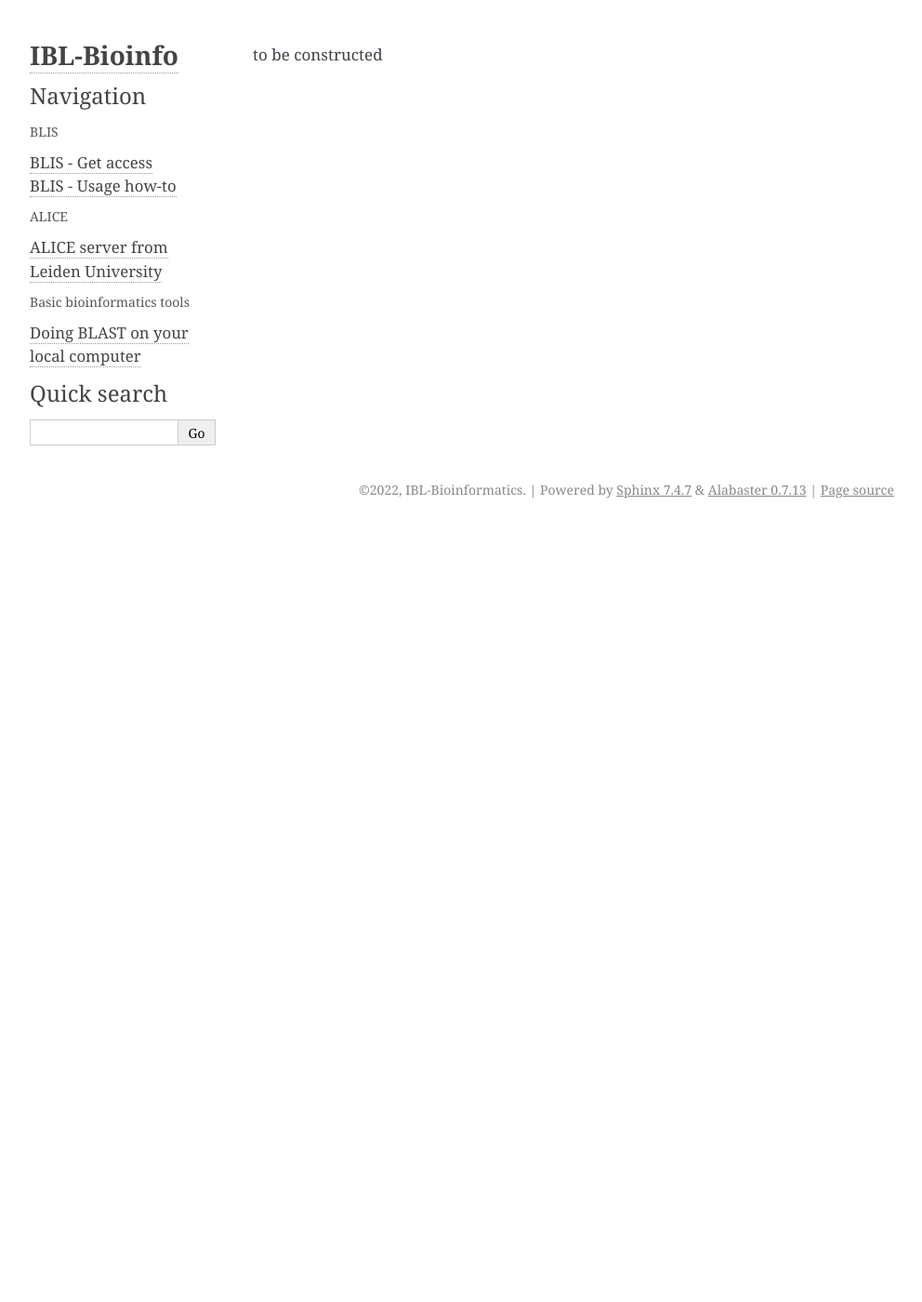
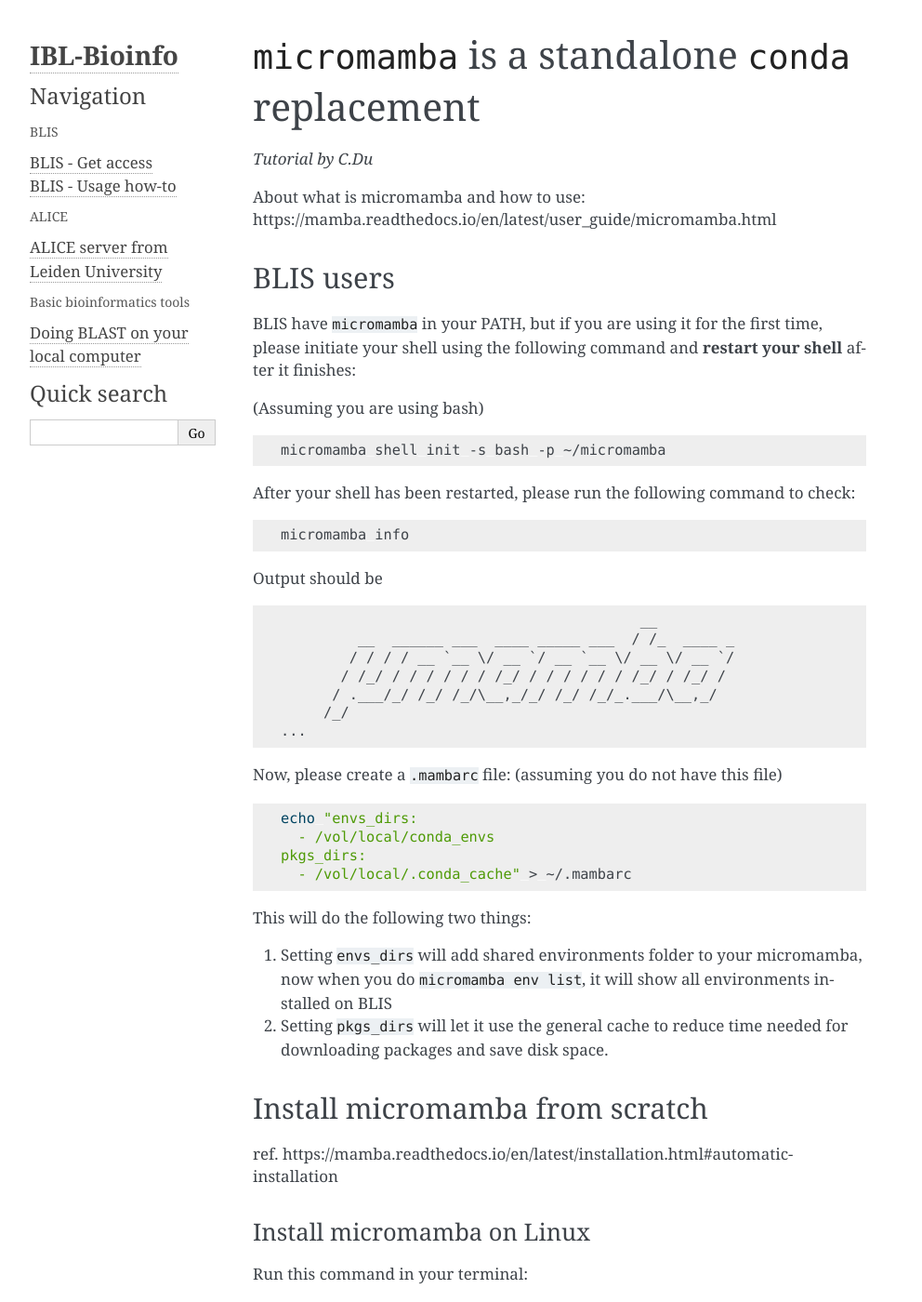
Before and after one commit to snail123815/IBL-bioinfomatics-wiki, a Sphinx documentation site: the page built from docs/source/basic_tools/micromamba.md, in a window 1280 px wide and 1400 px high. Shown: the whole window at 93% size, without its empty margins (148-1140 px from the left). Built offline with Sphinx 7.4.7, drawn with Linux system fonts in a browser that asks for light colours; some of the changed text lies outside the part shown.

Commit message:
Micromamba on linux

````diff
--- a/docs/source/basic_tools/micromamba.md
+++ b/docs/source/basic_tools/micromamba.md
@@ -1 +1,88 @@
-to be constructed
+# `micromamba` is a standalone `conda` replacement
+
+*Tutorial by C.Du*
+
+About what is micromamba and how to use: https://mamba.readthedocs.io/en/latest/user_guide/micromamba.html
+
+## BLIS users
+
+BLIS have `micromamba` in your PATH, but if you are using it for the first time, please initiate your shell using the following command and **restart your shell** after it finishes:
+
+(Assuming you are using bash)
+
+```shell
+micromamba shell init -s bash -p ~/micromamba
+```
+
+After your shell has been restarted, please run the following command to check:
+
+```shell
+micromamba info
+```
+
+Output should be
+
+```
+                                          __
+         __  ______ ___  ____ _____ ___  / /_  ____ _
+        / / / / __ `__ \/ __ `/ __ `__ \/ __ \/ __ `/
+       / /_/ / / / / / / /_/ / / / / / / /_/ / /_/ /
+      / .___/_/ /_/ /_/\__,_/_/ /_/ /_/_.___/\__,_/
+     /_/
+...
+```
+
+Now, please create a `.mambarc` file: (assuming you do not have this file)
+
+```shell
+echo "envs_dirs:
+  - /vol/local/conda_envs
+pkgs_dirs:
+  - /vol/local/.conda_cache" > ~/.mambarc
+```
+
+This will do the following two things:
+
+1. Setting `envs_dirs` will add shared environments folder to your micromamba, now when you do `micromamba env list`, it will show all environments installed on BLIS
+
+2. Setting `pkgs_dirs` will let it use the general cache to reduce time needed for downloading packages and save disk space.
+
+## Install micromamba from scratch
+
+ref. https://mamba.readthedocs.io/en/latest/installation.html#automatic-installation
+
+### Install micromamba on Linux
+
+Run this command in your terminal:
+
+(Assuming you are using bash)
+
+```shell
+curl micro.mamba.pm/install.sh | bash
+```
+
+Prompt will ask you if you want to “Init shell?”, Please answer “Y” for yes. After this is done, please restart your shell.
+
+To check if micromamba has been successfully installed, please check using this command:
+
+```shell
+micromamba info
+```
+
+Output should be:
+
+```
+                                          __
+         __  ______ ___  ____ _____ ___  / /_  ____ _
+        / / / / __ `__ \/ __ `/ __ `__ \/ __ \/ __ `/
+       / /_/ / / / / / / /_/ / / / / / / /_/ / /_/ /
+      / .___/_/ /_/ /_/\__,_/_/ /_/ /_/_.___/\__,_/
+     /_/
+...
+```
+
+### Install micromamba on Windows
+
+Assuming you have Gitbash installed.
+
+ref. https://mamba.readthedocs.io/en/latest/installation.html#windows
````
